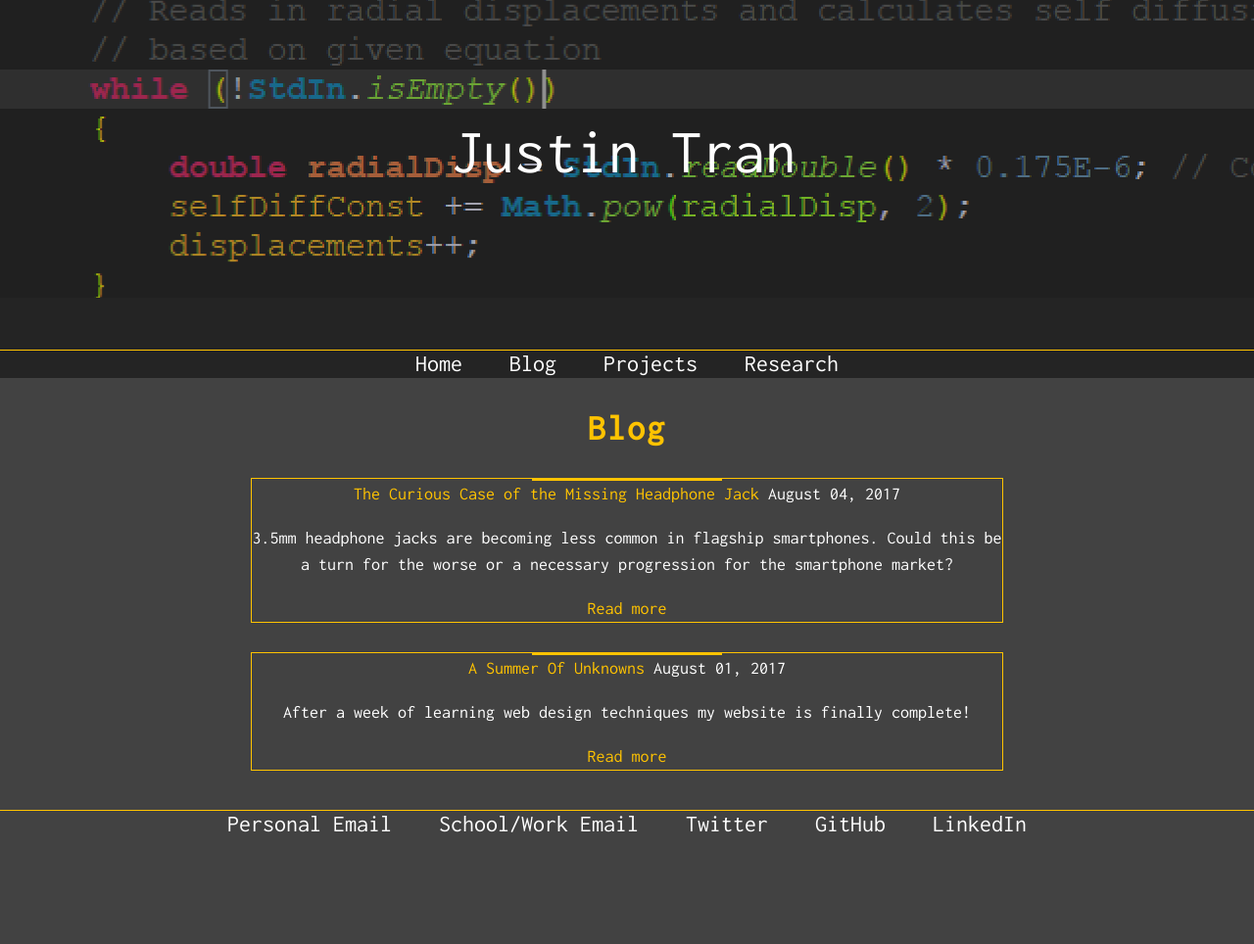
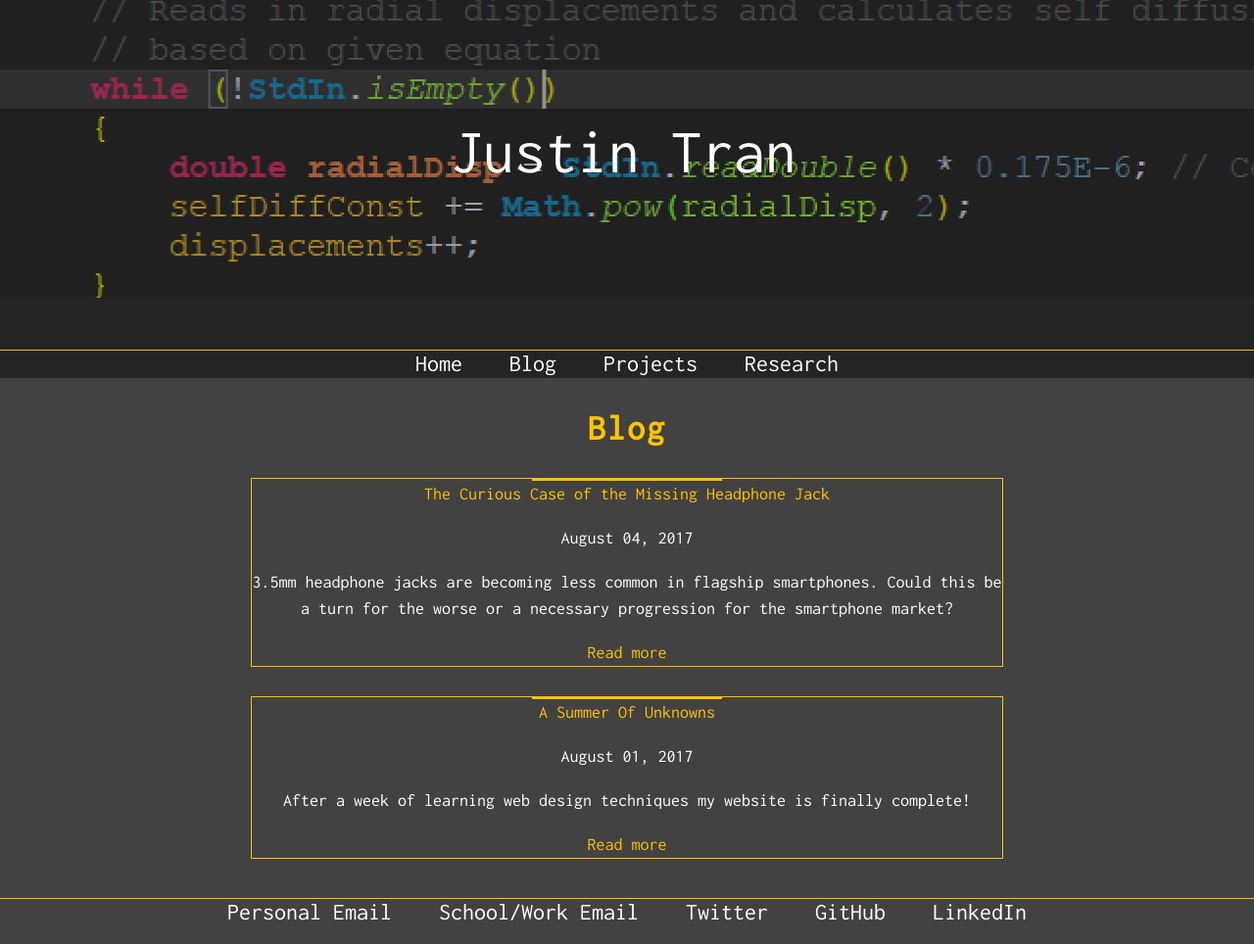
Before and after one commit to justintranjt/justintranjt.github.io, a Jekyll site: the page built from blog/index.html, in a window 1280 px wide. Shown: the whole page at 98% size. Built offline with Jekyll 4.4.1, drawn with Linux system fonts in a browser that asks for light colours; before the commit the page ends 900 px from its top, so only the background shows below that.

Commit message:
Update index.html

```diff
--- a/blog/index.html
+++ b/blog/index.html
@@ -10,7 +10,7 @@
              <a href="{{ post.url }}" title="{{ post.title }}">
                 {{ post.title }}
              </a>
-              {{ post.date|date: "%B %d, %Y" }}
+              <p> {{ post.date|date: "%B %d, %Y" }} </p>
               <p> {{ post.description }} </p>
          {% if post.excerpt != post.content %}
              <a href="{{ site.baseurl }}{{ post.url }}">Read more</a>
```
